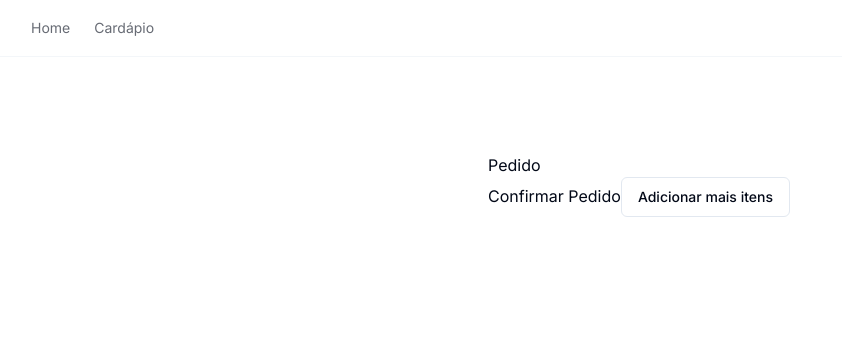
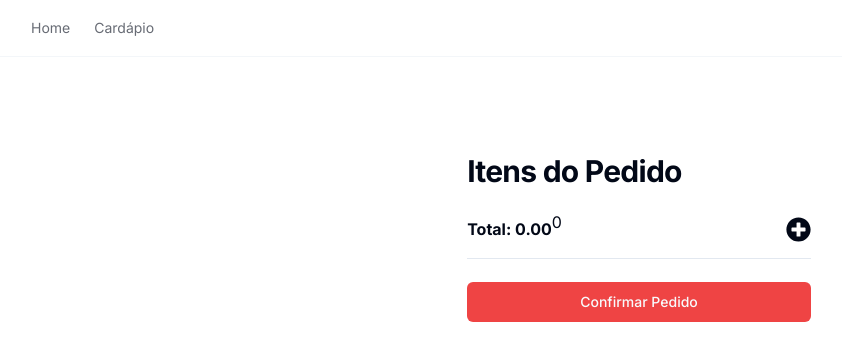
Before and after one commit to LucasJoseds/TP-III-front_end, a Next.js app: page /pedido/pedido-form in a window 1280 px wide. Shown: the top 360 px of the page, without its empty margins (1-843 px from the left). Built offline with nearby package versions, Linux system fonts and the light colour scheme.

Commit message:
Arrumando itens do pedido

```diff
--- a/package.json
+++ b/package.json
@@ -9,6 +9,10 @@
     "lint": "next lint"
   },
   "dependencies": {
+    "@emotion/react": "^11.11.4",
+    "@emotion/styled": "^11.11.5",
+    "@mui/icons-material": "^5.15.19",
+    "@mui/material": "^5.15.19",
     "@radix-ui/react-avatar": "^1.0.4",
     "@radix-ui/react-label": "^2.0.2",
     "@radix-ui/react-slot": "^1.0.2",
@@ -19,6 +23,7 @@
     "next": "14.2.3",
     "react": "^18",
     "react-dom": "^18",
+    "react-icons": "^5.2.1",
     "tailwind-merge": "^2.3.0",
     "tailwindcss-animate": "^1.0.7"
   },
--- a/src/app/cardapio/cardapio-list/page.tsx
+++ b/src/app/cardapio/cardapio-list/page.tsx
@@ -26,7 +26,6 @@ export default function CardapioList() {
 
     const [cardapios, setCardapios] = useState<Cardapio[]>([]);
     const [pedido, setPedido] = useState<ItemCardapio[]>([]);
-    const [message, setMessage] = useState<string | null>(null);
     const router = useRouter();
 
     useEffect(() => {
@@ -43,19 +42,23 @@ export default function CardapioList() {
         const cardapioN = cardapios.find((cardapio) => cardapio.id === cardapioID);
         if (!cardapioN) return;
 
-        const itemAdd: ItemCardapio = {
-            cardapio: cardapioN,
-            quantidade: 1
-        };
 
-        // Get the current order from localStorage
         const currentOrder = JSON.parse(localStorage.getItem("pedido") || "[]");
+        const itemIndex = currentOrder.findIndex((item: ItemCardapio) => item.cardapio.id === cardapioID);
 
-        // Add the new item to the order
-        const newOrder = [...currentOrder, itemAdd];
+        if (itemIndex > -1) {
+            // Item already exists, update the quantity
+            currentOrder[itemIndex].quantidade += 1;
+        } else {
+            // Item does not exist, add it to the order
+            const itemAdd: ItemCardapio = {
+                cardapio: cardapioN,
+                quantidade: 1
+            };
+            currentOrder.push(itemAdd);
+        }
 
-        // Save the updated order to localStorage
-        localStorage.setItem("pedido", JSON.stringify(newOrder));
+        localStorage.setItem("pedido", JSON.stringify(currentOrder));
 
         router.push(`/pedido/pedido-form`);
     }
@@ -64,7 +67,7 @@ export default function CardapioList() {
     return (
         <div className="">
             <h1 className="scroll-m-20 text-4xl font-extrabold tracking-tight lg:text-5xl mb-10"> Cardápio</h1>
-            {message && <div className="mb-4 text-green-600">{message}</div>}
+
             <div className="grid grid-cols-4 gap-8">
                 {cardapios.map(c => (
                     <Card key={c.id}>
--- a/src/app/pedido/pedido-form/page.tsx
+++ b/src/app/pedido/pedido-form/page.tsx
@@ -2,43 +2,123 @@
 
 import { Cardapio } from "@/app/interface/Cardapio";
 import { useRouter, useSearchParams } from "next/navigation";
-import { useState, useEffect } from "react";
+import { useState, useEffect, FormEvent } from "react";
 import Link from "next/link";
-import { buttonVariants } from "@/components/ui/button";
+import { Button, buttonVariants } from "@/components/ui/button";
+import { Card, CardContent, CardDescription, CardFooter, CardHeader, CardTitle } from "@/components/ui/card";
+import Icon from '@mui/material/Icon';
+import { green } from "@mui/material/colors";
+import { Badge } from "@/components/ui/badge";
+import { BsFillPlusCircleFill } from "react-icons/bs";
+import { FaPlusCircle } from "react-icons/fa";
+import { Pedido } from "@/app/interface/Pedido";
+import { Cliente } from "@/app/interface/Cliente";
 
 
 export interface ItemCardapio {
     cardapio: Cardapio,
     quantidade: number
+    valor?: number,
+    cardapioId?: number,
+    pedidoId?: number
 
 }
 
 export default function PedidoForm() {
 
-    const searchParams = useSearchParams();
-    const pedido = searchParams.get('cardapioIds');
     const [items, setItems] = useState<ItemCardapio[]>([]);
+    const [total, setTotal] = useState(0);
+    const [numeroMesa, setNumeroMesa] = useState(0);
+    const clienteId=2;
 
 
     useEffect(() => {
         const currentOrder = JSON.parse(localStorage.getItem("pedido") || "[]");
         setItems(currentOrder);
+        calculateTotal(currentOrder)
     }, []);
+
+
+    function calculateTotal(items: ItemCardapio[]) {
+        const total = items.reduce((acc, item) => {
+            return acc + item.cardapio.preco * item.quantidade;
+        }, 0);
+        setTotal(total);
+    }
+
+    const handleSubmit = async () => {
+        const currentOrder = JSON.parse(localStorage.getItem("pedido") || "[]") as ItemCardapio[];
+
+        const pedidoData: Pedido = {
+            id: 0,
+            cliente: clienteId,
+            itens: currentOrder.map((item) => ({
+                quantidade: item.quantidade,
+                valor: item.cardapio.preco * item.quantidade,
+                cardapio: item.cardapio, // Adicionando o objeto cardapio ao item de pedido
+              })),
+            numeroMesa: numeroMesa
+        };
+        try {
+            const response = await fetch('http://localhost:5284/api/pedidos', {
+                method: 'POST',
+                headers: {
+                    'Content-Type': 'application/json'
+                },
+                body: JSON.stringify(pedidoData)
+            });
+
+            if (response.ok) {
+                const data = await response.json();
+                console.log('Sucesso:', data);
+            } else {
+                console.error('Erro na requisição');
+            }
+        } catch (error) {
+            console.error('Erro na requisição:', error);
+        }
+    };
 
 
     return (
         <div>
-            <h1>Pedido</h1>
-            {items.map(item => (
-                <div key={item.cardapio.id}>
-                    <h2>{item.cardapio.nome}</h2>
-                    <p>{item.cardapio.descricao}</p>
-                    <p>{item.quantidade}</p>
-                    <p>Preço: R$ {item.cardapio.preco},00</p>
+            <h1 className="scroll-m-15 text-3xl font-bold tracking-tight center-title">Itens do Pedido</h1>
+
+                <div className="row gap-8 mt-3">
+                    {items.map(item => (
+                        <Card className="mt-3" key={item.cardapio.id}>
+                            <CardHeader className="flex-row gap-4 items-center">
+                                <CardTitle>{item.cardapio.nome}</CardTitle>
+                            </CardHeader>
+                            <CardContent>
+                                <CardDescription className="flex-row gap-4 items-centers">{item.cardapio.descricao}</CardDescription>
+                            </CardContent>
+                            <CardFooter className="flex justify-between">
+                                <p className="font-bold">R$ {item.cardapio.preco},00</p>
+                                <Badge variant={"destructive"}>{item.quantidade}</Badge>
+                            </CardFooter>
+                        </Card>
+                    ))}
                 </div>
-            ))}
-            <button >Confirmar Pedido</button>
-            <Link href="/cardapio/cardapio-list" className={buttonVariants({ variant: 'outline' })} >Adicionar mais itens</Link>
+                <div className="flex justify-between">
+                    <h2 className="mt-4 font-bold">Total: {total.toFixed(2)}</h2>
+                    <input type="number" value={numeroMesa} onChange={e => setNumeroMesa(parseInt(e.target.value))} placeholder="Número da Mesa" />
+                    <Link className="mt-4" href={"/cardapio/cardapio-list"}>
+                        <FaPlusCircle size={25} />
+                    </Link>
+
+                </div>
+                <div className="relative">
+                    <div className="absolute inset-0 flex items-center mt-4">
+                        <span className="w-full border-t"></span>
+                    </div>
+                </div>
+
+                <div className="grid w-full items-center gap-4">
+
+                    <Button className="mt-10" variant={"destructive"} onClick={handleSubmit}>Confirmar Pedido</Button>
+                </div>
+
         </div>
     );
 }
--- /dev/null
+++ b/src/components/ui/badge.tsx
@@ -0,0 +1,36 @@
+import * as React from "react"
+import { cva, type VariantProps } from "class-variance-authority"
+
+import { cn } from "@/lib/utils"
+
+const badgeVariants = cva(
+  "inline-flex items-center rounded-full border px-2.5 py-0.5 text-xs font-semibold transition-colors focus:outline-none focus:ring-2 focus:ring-ring focus:ring-offset-2",
+  {
+    variants: {
+      variant: {
+        default:
+          "border-transparent bg-primary text-primary-foreground hover:bg-primary/80",
+        secondary:
+          "border-transparent bg-secondary text-secondary-foreground hover:bg-secondary/80",
+        destructive:
+          "border-transparent bg-destructive text-destructive-foreground hover:bg-destructive/80",
+        outline: "text-foreground",
+      },
+    },
+    defaultVariants: {
+      variant: "default",
+    },
+  }
+)
+
+export interface BadgeProps
+  extends React.HTMLAttributes<HTMLDivElement>,
+    VariantProps<typeof badgeVariants> {}
+
+function Badge({ className, variant, ...props }: BadgeProps) {
+  return (
+    <div className={cn(badgeVariants({ variant }), className)} {...props} />
+  )
+}
+
+export { Badge, badgeVariants }
```
Also changed, not shown: src/app/interface/Pedido.ts (+10 -0 lines), 1 other file (tests, documents, lock files or other folders).
